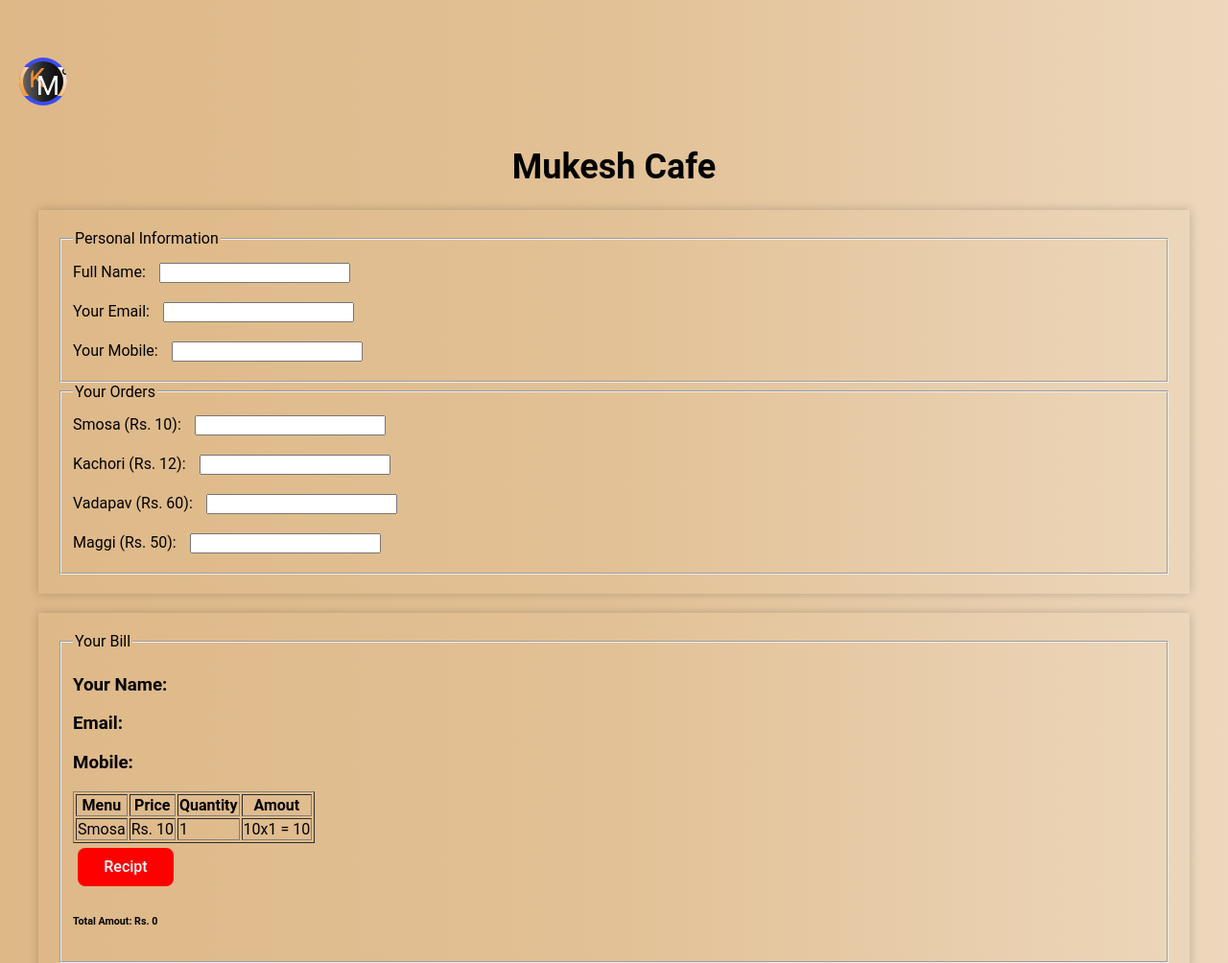
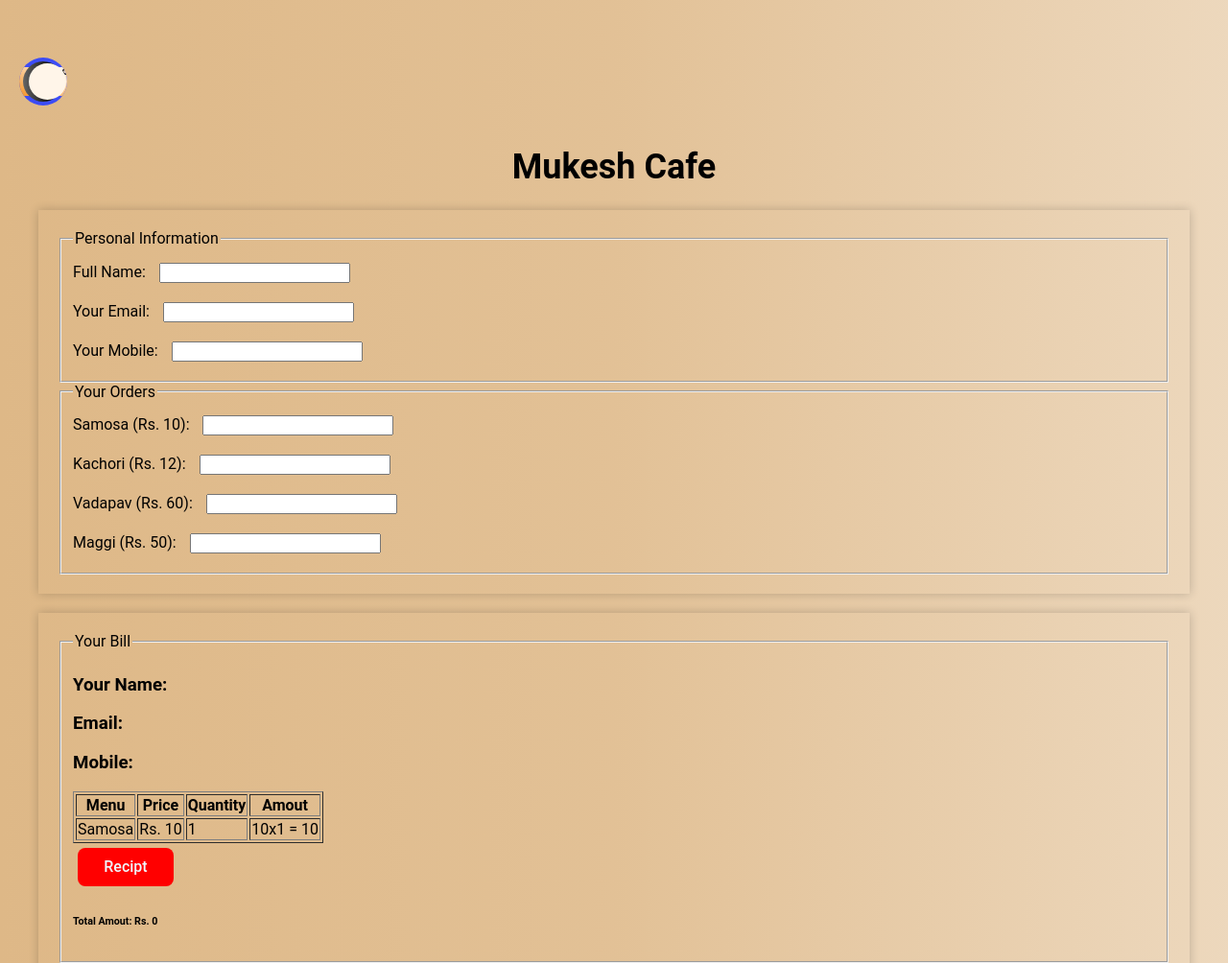
Before and after one commit to Mukeshcafe/Mukesh_project, a plain HTML site: page index.html in a window 1280 px wide. Shown: the top 1004 px of the page at 96% size. Drawn offline with Linux system fonts and the light colour scheme.

Commit message:
Update index.html

```diff
--- a/index.html
+++ b/index.html
@@ -14,7 +14,7 @@
 <body>
     <div class="Tanker">
         <div class="logo  logo_html">
-            <div class="Contant_SJ"><span>M</span>K</div>
+            <div class="Contant_SJ"><img src="Mukesh CAfe_page-0001.jpg" alt=""></div>
         </div>
         <br>
         <h1>Mukesh Cafe </h1>
@@ -30,7 +30,7 @@
                 <div class="part2">
                     <fieldset>
                         <legend>Your Orders</legend>
-                        Smosa (Rs. 10): <input type="text" id="smosa" /> <br /> Kachori (Rs. 12): <input type="text" id="kachori" /><br /> Vadapav (Rs. 60): <input type="text" id="vadapav" /><br /> Maggi (Rs. 50): <input type="text" id="maggi" /><br />
+                        Samosa (Rs. 10): <input type="text" id="smosa" /> <br /> Kachori (Rs. 12): <input type="text" id="kachori" /><br /> Vadapav (Rs. 60): <input type="text" id="vadapav" /><br /> Maggi (Rs. 50): <input type="text" id="maggi" /><br />
 
                     </fieldset>
                 </div>
@@ -53,7 +53,7 @@
                         </thead>
                         <tbody id="bill">
                             <tr>
-                                <td>Smosa</td>
+                                <td>Samosa</td>
                                 <td>Rs. 10</td>
                                 <td>1</td>
                                 <td>10x1 = 10</td>
```
